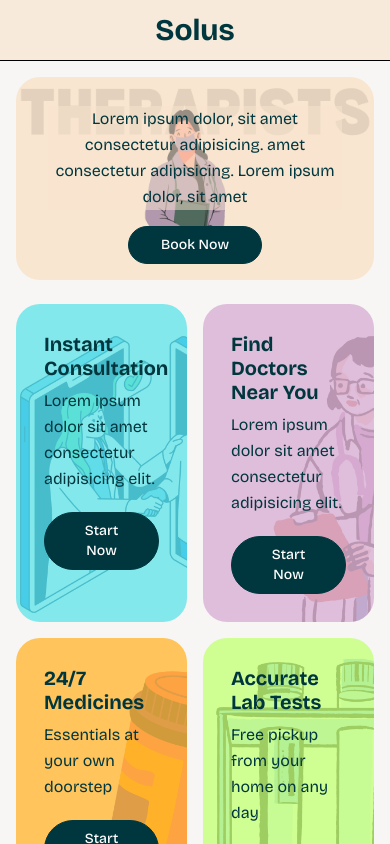
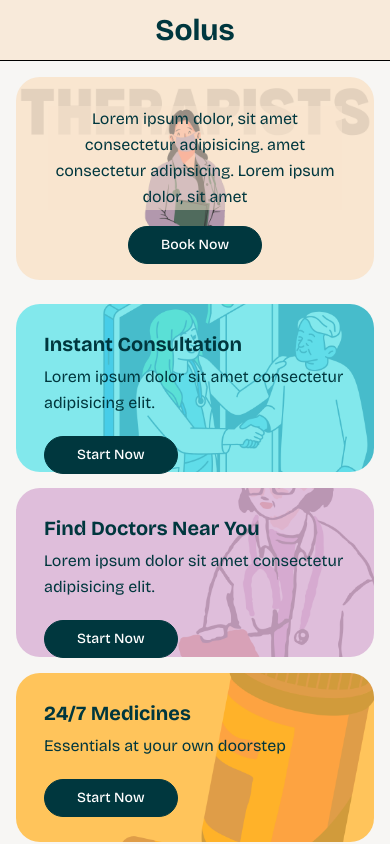
Before and after one commit to sazidhayatkhan/solus, a Next.js app: page /therapists in a window 390 px wide. Shown: the top 844 px of the page. Built offline with nearby package versions, Linux system fonts and the light colour scheme; no server answers.

Commit message:
changed images

```diff
--- /dev/null
+++ b/src/components/layout/MobileBottomBar.tsx
@@ -0,0 +1,11 @@
+import React from 'react'
+
+type Props = {}
+
+const MobileBottomBar = (props: Props) => {
+  return (
+    <div>MobileBottomBar</div>
+  )
+}
+
+export default MobileBottomBar
--- a/src/views/page-therapists/SectionOne.tsx
+++ b/src/views/page-therapists/SectionOne.tsx
@@ -48,7 +48,7 @@ const SectionOne = (props: Props) => {
         </div>
       </div>
       <div className="mt-6">
-        <div className="grid grid-cols-2 md:grid-cols-4 gap-4">
+        <div className="grid grid-cols-1 md:grid-cols-4 gap-4">
           {data?.map((item, index) => (
             <Card key={index} data={item} />
           ))}
--- a/src/views/page-therapists/components/ui/Card/Card.tsx
+++ b/src/views/page-therapists/components/ui/Card/Card.tsx
@@ -14,7 +14,7 @@ type Props = {
 const Card = ({ data }: Props) => {
   return (
     <div
-      className="bg-cover bg-center rounded-3xl p-7 bg-secondary"
+      className="bg-cover bg-center rounded-3xl p-7 bg-secondary h-[20vh] md:h-[300px]"
       style={{
         backgroundImage: data?.bgUrl ? `url(${data.bgUrl})` : 'none',
       }}
```
